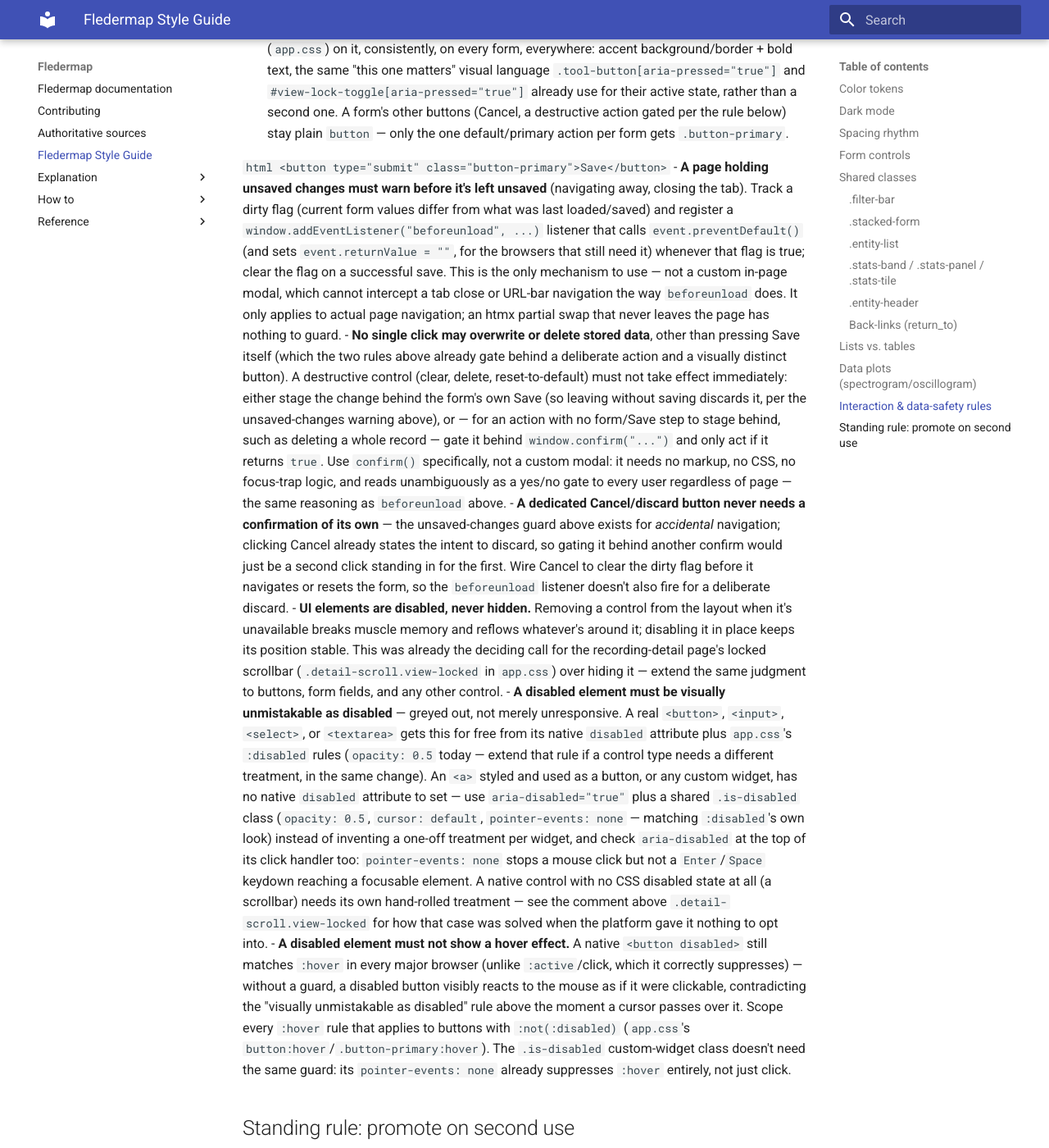
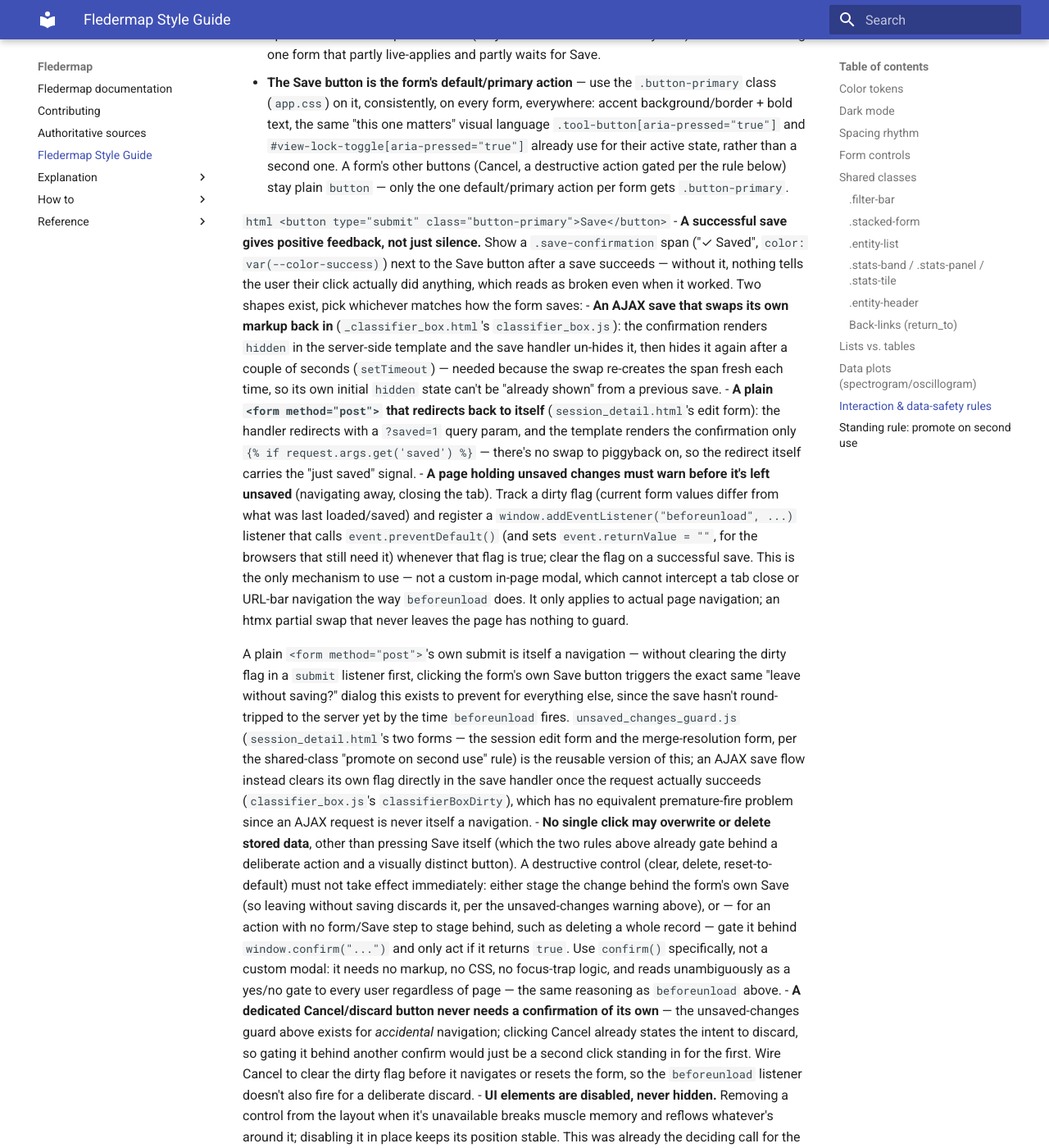
Before and after one commit to bytehexe/fledermap, an MkDocs documentation site: the page built from docs/style-guide.md, in a window 1280 px wide and 1400 px high, scrolled down 7243 px. Shown: the whole window at 82% size. Built offline with MkDocs 1.6.1 and Material for MkDocs 9.7.7, drawn with Linux system fonts in a browser that asks for light colours; some of the changed text lies outside the part shown.

Commit message:
fix: session-detail form gets Save-button styling, unsaved-changes guard, site links
Style-guide audit (2026-09-09) findings 1-3, 5-6:

- session_detail.html's Save button was the only submit button in the app missing
  `.button-primary` -- the style guide requires it "consistently, on every form,
  everywhere."
- Neither of the page's two forms (session edit, merge-resolution) had a
  `beforeunload` unsaved-changes guard at all, despite the Obsidian backlog's "All
  pages with a save button: Warn if you leave the page without saving!" item being
  checked off -- this page slipped through it. New unsaved_changes_guard.js is a
  reusable dirty-tracking + beforeunload helper for a real HTML form (as opposed to
  classifier_box.js's own guard, which tracks an AJAX save flow's flag directly) --
  a real form's own submit is itself a navigation, so the flag must clear on
  `submit` first or the form's own Save button would trigger the very dialog this
  exists to prevent. Live-verified with headless Chrome: editing a field then
  navigating away triggers the browser's native dialog; clicking Save itself does
  not, and the save still lands correctly with the "✓ Saved" confirmation.
- Sessions never linked the site(s) their recordings belong to -- a one-directional
  gap (a site already lists its sessions). `session_detail()` now also returns
  `sites`, and the page shows a linked "Sites: ..." line when at least one
  recording has one.

docs/style-guide.md: added the `--color-success` row to the color-token table (used
by `.save-confirmation` but never documented -- the same gap already caught once
before for `--color-overlay`), documented the "positive save feedback" pattern
(the AJAX-swap shape and the `?saved=1`-redirect shape) since two real
implementations existed with no written rule, and documented the beforeunload-vs-
real-form-submit gotcha found while fixing this.

Co-Authored-By: Claude Sonnet 5 <noreply@anthropic.com>
Claude-Session: https://claude.ai/code/session_0141tZ6aazMi8iD24gAVWzx7

````diff
--- a/docs/style-guide.md
+++ b/docs/style-guide.md
@@ -21,6 +21,7 @@ Defined in `app.css`'s `:root`:
 | `--color-bg-subtle` | `#f7f7f8` | `#242628` | Panel/toolbar background, one step off the page background |
 | `--color-accent` | `#2b6cb0` | `#5b9bd5` | Links and interactive accents |
 | `--color-warning` | `#b7791f` | `#d99a3f` | `.merge-badge`'s warning color |
+| `--color-success` | `#2f855a` | `#48bb78` | `.save-confirmation`'s "✓ Saved" text — see "Positive save feedback" below |
 | `--color-overlay` | `#ff2fd6` | `#ff2fd6` | Playback cursor and Ruler-tool measurement box — deliberately theme-invariant for visibility against both light and dark spectrograms |
 
 Never hardcode a hex color in a new rule — use the token. If a new color is genuinely needed,
@@ -294,6 +295,19 @@ standard even where an older page hasn't been brought up to it yet.
   ```html
   <button type="submit" class="button-primary">Save</button>
   ```
+- **A successful save gives positive feedback, not just silence.** Show a `.save-confirmation`
+  span ("✓ Saved", `color: var(--color-success)`) next to the Save button after a save succeeds —
+  without it, nothing tells the user their click actually did anything, which reads as broken
+  even when it worked. Two shapes exist, pick whichever matches how the form saves:
+  - **An AJAX save that swaps its own markup back in** (`_classifier_box.html`'s
+    `classifier_box.js`): the confirmation renders `hidden` in the server-side template and the
+    save handler un-hides it, then hides it again after a couple of seconds (`setTimeout`) —
+    needed because the swap re-creates the span fresh each time, so its own initial `hidden` state
+    can't be "already shown" from a previous save.
+  - **A plain `<form method="post">` that redirects back to itself** (`session_detail.html`'s
+    edit form): the handler redirects with a `?saved=1` query param, and the template renders the
+    confirmation only `{% if request.args.get('saved') %}` — there's no swap to piggyback on, so
+    the redirect itself carries the "just saved" signal.
 - **A page holding unsaved changes must warn before it's left unsaved** (navigating away, closing
   the tab). Track a dirty flag (current form values differ from what was last loaded/saved) and
   register a `window.addEventListener("beforeunload", ...)` listener that calls
@@ -302,6 +316,16 @@ standard even where an older page hasn't been brought up to it yet.
   to use — not a custom in-page modal, which cannot intercept a tab close or URL-bar navigation
   the way `beforeunload` does. It only applies to actual page navigation; an htmx partial swap
   that never leaves the page has nothing to guard.
+
+  A plain `<form method="post">`'s own submit is itself a navigation — without clearing the dirty
+  flag in a `submit` listener first, clicking the form's own Save button triggers the exact same
+  "leave without saving?" dialog this exists to prevent for everything else, since the save
+  hasn't round-tripped to the server yet by the time `beforeunload` fires. `unsaved_changes_guard.js`
+  (`session_detail.html`'s two forms — the session edit form and the merge-resolution form, per
+  the shared-class "promote on second use" rule) is the reusable version of this; an AJAX save
+  flow instead clears its own flag directly in the save handler once the request actually
+  succeeds (`classifier_box.js`'s `classifierBoxDirty`), which has no equivalent premature-fire
+  problem since an AJAX request is never itself a navigation.
 - **No single click may overwrite or delete stored data**, other than pressing Save itself (which
   the two rules above already gate behind a deliberate action and a visually distinct button).
   A destructive control (clear, delete, reset-to-default) must not take effect immediately:
--- /dev/null
+++ b/src/fledermap/web/static/unsaved_changes_guard.js
@@ -0,0 +1,53 @@
+// src/fledermap/web/static/unsaved_changes_guard.js -- style guide's "A page holding
+// unsaved changes must warn before it's left unsaved" rule, for a real HTML <form>
+// (a plain POST + full-page reload/redirect), as opposed to classifier_box.js's own
+// beforeunload guard, which tracks an AJAX save flow's dirty flag itself. Written as a
+// small reusable helper rather than a second bespoke copy, per the style guide's
+// "promote on second use" rule -- session_detail.html's session-edit form and its
+// merge-resolution form are the first two callers.
+//
+// A real form submission IS a navigation, so without clearing the dirty flag on the
+// form's own `submit` event first, clicking the form's own Save/Accept/Reject button
+// would trigger the exact same "leave without saving?" browser dialog this exists to
+// prevent for everything else -- the same reasoning the style guide gives for why a
+// Cancel button clears the dirty flag before it navigates.
+function guardUnsavedChanges(form) {
+  if (!form) return;
+  let dirty = false;
+  const snapshot = new FormData(form);
+
+  function currentlyDirty() {
+    const current = new FormData(form);
+    for (const [key, value] of current.entries()) {
+      if (snapshot.get(key) !== value) return true;
+    }
+    return false;
+  }
+
+  form.addEventListener("input", () => {
+    dirty = currentlyDirty();
+  });
+  form.addEventListener("change", () => {
+    dirty = currentlyDirty();
+  });
+  form.addEventListener("submit", () => {
+    dirty = false;
+  });
+
+  window.addEventListener("beforeunload", (event) => {
+    if (!dirty) return;
+    event.preventDefault();
+    event.returnValue = "";
+  });
+}
+
+// Wired directly here (not split into a separate DOM-touching consumer file, unlike
+// marker_colors.js/classifier_logic.js) -- `guardUnsavedChanges` above isn't pure DOM-
+// free logic to begin with (it touches `form`/`FormData`/`window` throughout), so
+// there's no node:test-coverable half to extract; this whole file lives in the same
+// "DOM-touching, live-verify only" bucket as session_map.js and classifier_box.js's own
+// beforeunload guard, which are likewise never `require()`-d.
+document.addEventListener("DOMContentLoaded", () => {
+  guardUnsavedChanges(document.getElementById("session-edit-form"));
+  guardUnsavedChanges(document.getElementById("merge-resolution-form"));
+});
--- a/src/fledermap/web/templates/session_detail.html
+++ b/src/fledermap/web/templates/session_detail.html
@@ -16,6 +16,12 @@
       Session: {{ detail.session.started_at.strftime('%Y-%m-%d %H:%M') }} – {{ detail.session.ended_at.strftime('%H:%M') }}
     </h1>
     <p class="detail-meta">Detector: {{ detail.session.detector_key | detector_label }}</p>
+    {% if detail.sites %}
+    <p class="detail-meta">
+      Sites:
+      {% for site in detail.sites %}<a href="/sites/{{ site.id }}">{{ site.name or "Site #" ~ site.id }}</a>{% if not loop.last %}, {% endif %}{% endfor %}
+    </p>
+    {% endif %}
 
     <div class="session-detail-columns">
       <div class="col session-map-col">
@@ -23,7 +29,7 @@
         <a href="/?session={{ detail.session.id }}">View on full map</a>
       </div>
       <div class="col session-edit-col">
-        <form class="stacked-form" method="post" action="/sessions/{{ detail.session.id }}">
+        <form class="stacked-form" id="session-edit-form" method="post" action="/sessions/{{ detail.session.id }}">
           <label>Seen visually?
             <select name="seen_visually">
               <option value="yes" {% if detail.session.seen_visually.value == 'yes' %}selected{% endif %}>Yes</option>
@@ -37,7 +43,7 @@
           <label>Weather
             <textarea name="weather">{{ detail.session.weather or '' }}</textarea>
           </label>
-          <button type="submit">Save</button>
+          <button type="submit" class="button-primary">Save</button>
           {% if request.args.get('saved') %}
           <span class="save-confirmation">✓ Saved</span>
           {% endif %}
@@ -52,7 +58,7 @@
         <a href="/sessions/{{ op.counterpart.id }}">#{{ op.counterpart.id }}</a>
         ({{ op.counterpart.started_at.strftime('%Y-%m-%d %H:%M') }}–{{ op.counterpart.ended_at.strftime('%H:%M') }}).
       </p>
-      <form class="stacked-form" method="post" action="/sessions/merge-proposals/{{ op.proposal.id }}/resolve">
+      <form class="stacked-form" id="merge-resolution-form" method="post" action="/sessions/merge-proposals/{{ op.proposal.id }}/resolve">
         <label>Combined note
           <textarea name="note">{% if detail.session.note and op.counterpart.note %}{{ detail.session.note }}
 ---
@@ -94,5 +100,6 @@
   <script src="{{ url_for('vendor.static', filename='leaflet.js') }}"></script>
   <script src="{{ url_for('vendor.static', filename='alpine.min.js') }}" defer></script>
   <script src="{{ url_for('static', filename='session_map.js') }}"></script>
+  <script src="{{ url_for('static', filename='unsaved_changes_guard.js') }}"></script>
 </body>
 </html>
````
Also changed, not shown: 2 other files.
